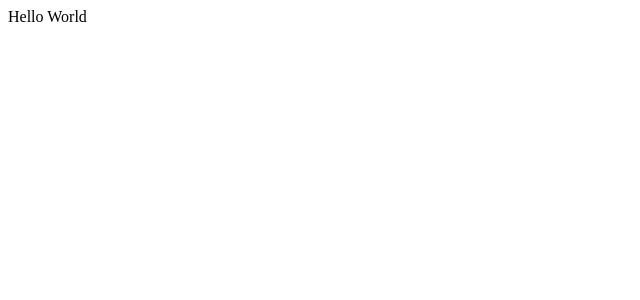
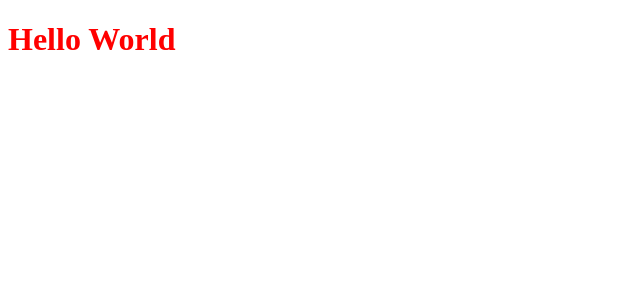
Before and after one commit to JoaoGF03/03-ignews, a Next.js app: page / in a window 1280 px wide. Shown: the top 300 px of the page, without its empty margins (0-640 px from the left). Built offline with nearby package versions, Linux system fonts and the light colour scheme.

Commit message:
Adding TypeScript and Sass

```diff
--- a/src/pages/_app.js
+++ /dev/null
@@ -1,6 +0,0 @@
-
-function MyApp({ Component, pageProps }) {
-  return <Component {...pageProps} />
-}
-
-export default MyApp
--- /dev/null
+++ b/src/pages/_app.tsx
@@ -0,0 +1,7 @@
+import { AppProps } from 'next/app'
+
+function MyApp({ Component, pageProps }: AppProps) {
+  return <Component {...pageProps} />
+}
+
+export default MyApp
--- a/src/pages/index.js
+++ /dev/null
@@ -1,6 +0,0 @@
-
-export default function Home() {
-  return (
-    <div>Hello World</div>
-  )
-}
--- /dev/null
+++ b/src/pages/index.tsx
@@ -0,0 +1,7 @@
+import styles from '../styles/home.module.scss'
+
+export default function Home() {
+  return (
+    <h1 className={styles.title}>Hello World</h1>
+  )
+}
--- /dev/null
+++ b/src/styles/home.module.scss
@@ -0,0 +1,3 @@
+.title {
+  color: red;
+}
```
Also changed, not shown: package.json (+6 -2 lines), tsconfig.json (added, +29 -0 lines), next-env.d.ts (added), 1 other file (tests, documents, lock files or other folders).
